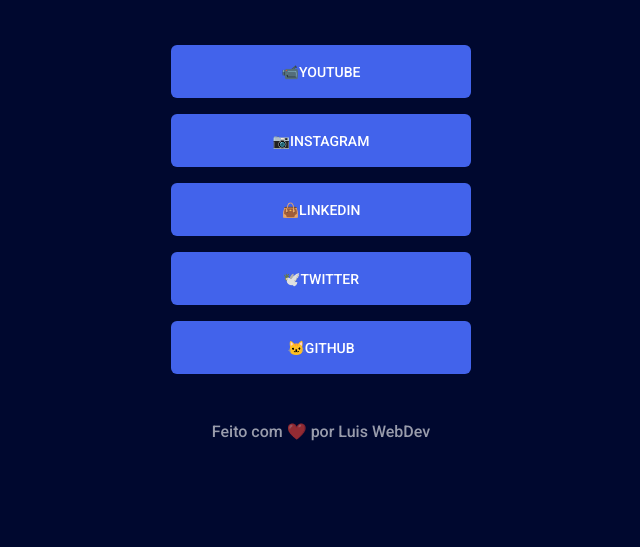
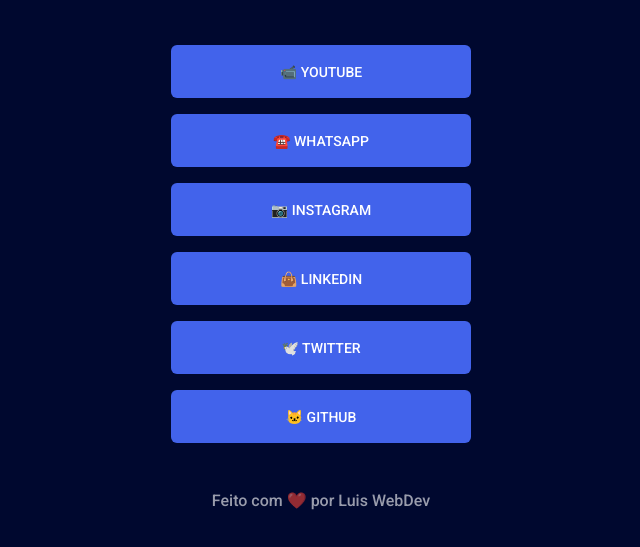
Before and after one commit to luisfigo302/maratona-explorer, a plain HTML site: page index.html in a window 1280 px wide. Shown: the part 261-808 px from the top of the page, without its empty margins (319-959 px from the left). Drawn offline with Linux system fonts and the light colour scheme.

Commit message:
Inclusão de botão do whatsapp

```diff
--- a/index.html
+++ b/index.html
@@ -17,12 +17,14 @@
 
         <ul>
           <li>
-            <a href="https://www.youtube.com/channel/UC6TAF51TE_bY-9pkustMxzQ" target="_blank">📹Youtube</a></li>
-        <li><a href="https://www.instagram.com/luisjr_nc/" target="_blank">📷Instagram</a></li>
-        <li><a href="https://www.linkedin.com/in/luis-nascimento-junior-b53328115/" target="_blank">👜Linkedin</a></li>
-        <li><a href="https://twitter.com/luisfigo302" target="_blank">🕊️Twitter</a></li>
+            <a href="https://www.youtube.com/channel/UC6TAF51TE_bY-9pkustMxzQ" target="_blank">📹 Youtube</a></li>
+          <li><a href="https://contate.me/luiswebdev1983" target="_blank">☎️ Whatsapp</a></li>
+          <li><a href="https://www.instagram.com/luisjr_nc/" target="_blank">📷 Instagram</a></li>
+          <li><a href="https://www.linkedin.com/in/luis-nascimento-junior-b53328115/" target="_blank">👜 Linkedin</a></li>
+          <li><a href="https://twitter.com/luisfigo302" target="_blank">🕊️ Twitter</a></li>
           <li><a href="https://github.com/luisfigo302" target="_blank">
-        🐱Github</a></li>
+          🐱 Github</a></li>
+
         </ul>
 
         <footer>Feito com ❤️ por Luis WebDev</footer>
```
Lines whose indentation alone changed are shown as unchanged.
